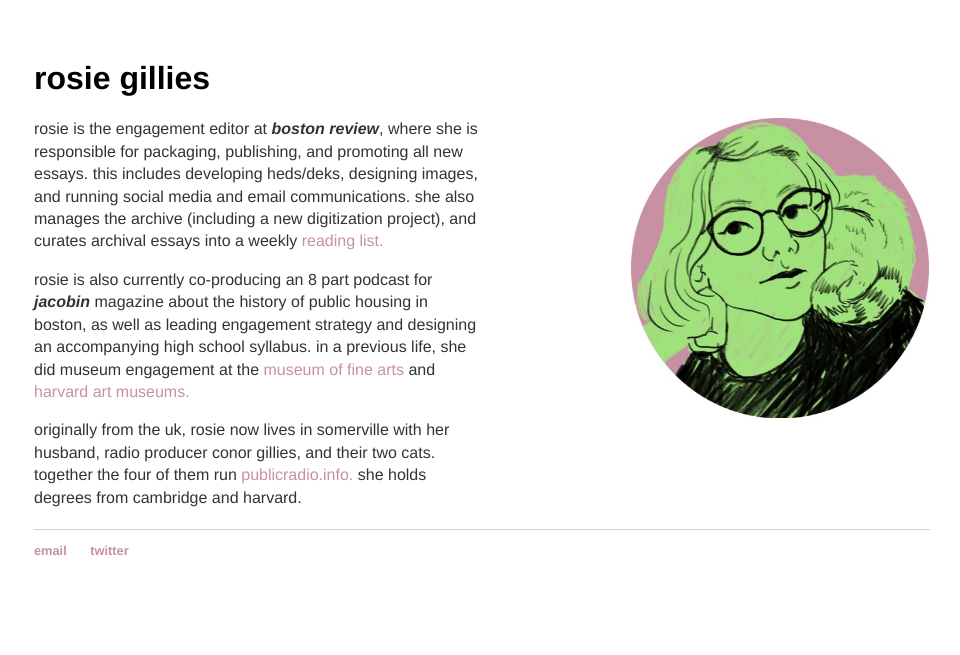
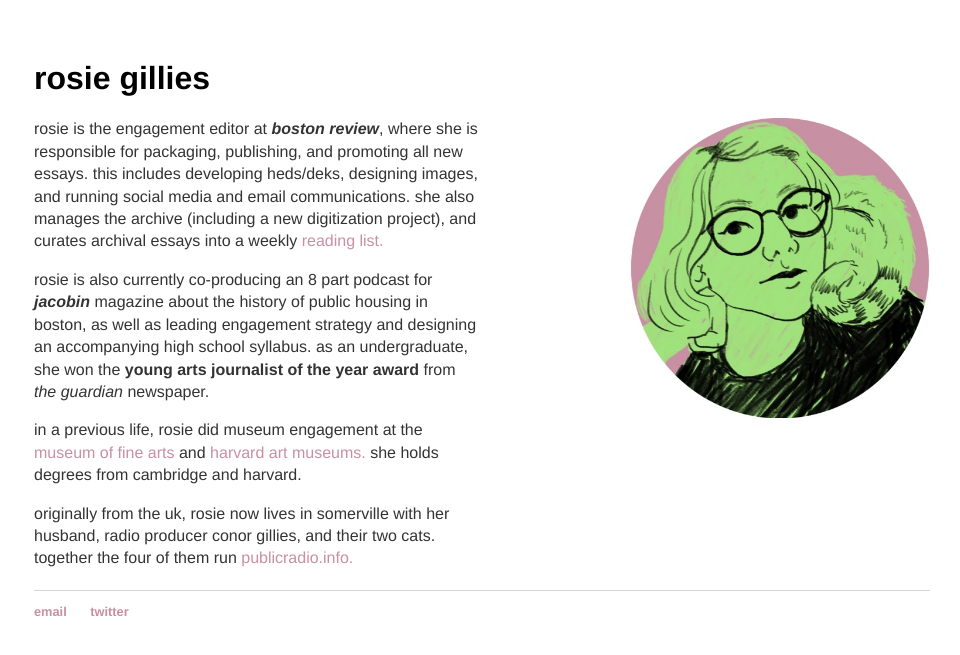
Before and after one commit to rosiebusia/rosiebusia.github.io, a Jekyll site: the page built from index.html, in a window 1280 px wide. Shown: the top 655 px of the page, without its empty margins (86-1046 px from the left). Built offline with Jekyll 4.4.1, drawn with Linux system fonts in a browser that asks for light colours.

Commit message:
Update index.html

```diff
--- a/index.html
+++ b/index.html
@@ -6,6 +6,7 @@
 	<h1>rosie gillies</h1>
 	<body> <img alt="" src="rosie2.jpg" style="width: 300px; float: right;"/></body>
 	<p>rosie is the engagement editor at <i><b>boston review</b></i>, where she is responsible for packaging, publishing, and promoting all new essays. this includes developing heds/deks, designing images, and running social media and email communications. she also manages the archive (including a new digitization project), and curates archival essays into a weekly <a href="http://bostonreview.net/author/rosie-gillies" target_"blank">reading list.</a></p>
-<p>rosie is also currently co-producing an 8 part podcast for <b><i>jacobin</i></b> magazine about the history of public housing in boston, as well as leading engagement strategy and designing an accompanying high school syllabus. in a previous life, she did museum engagement at the <a href="https://www.metrowestdailynews.com/news/20170129/fantastical-creatures-art-program-in-southborough" target="_blank">museum of fine arts</a> and <a href="https://news.harvard.edu/gazette/story/2016/04/the-link-between-art-and-history/" target="blank">harvard art museums.</a></p>
-	<p>originally from the uk, rosie now lives in somerville with her husband, radio producer conor gillies, and their two cats. together the four of them run <a href="http://www.publicradio.info">publicradio.info.</a> she holds degrees from cambridge and harvard.</p>
+<p>rosie is also currently co-producing an 8 part podcast for <b><i>jacobin</i></b> magazine about the history of public housing in boston, as well as leading engagement strategy and designing an accompanying high school syllabus. as an undergraduate, she won the <b>young arts journalist of the year award</b> from <i>the guardian</i> newspaper.</p>
+	<p>in a previous life, rosie did museum engagement at the <a href="https://www.metrowestdailynews.com/news/20170129/fantastical-creatures-art-program-in-southborough" target="_blank">museum of fine arts</a> and <a href="https://news.harvard.edu/gazette/story/2016/04/the-link-between-art-and-history/" target="blank">harvard art museums.</a> she holds degrees from cambridge and harvard.</p>
+	<p>originally from the uk, rosie now lives in somerville with her husband, radio producer conor gillies, and their two cats. together the four of them run <a href="http://www.publicradio.info">publicradio.info.</a></p>
 </div><!-- /.blurb -->
```
